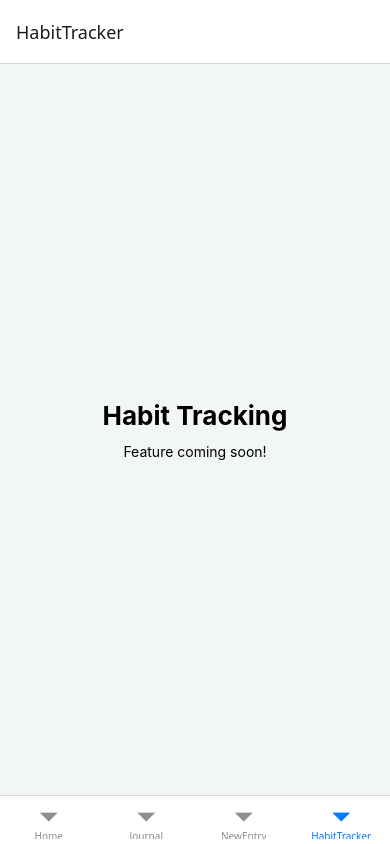
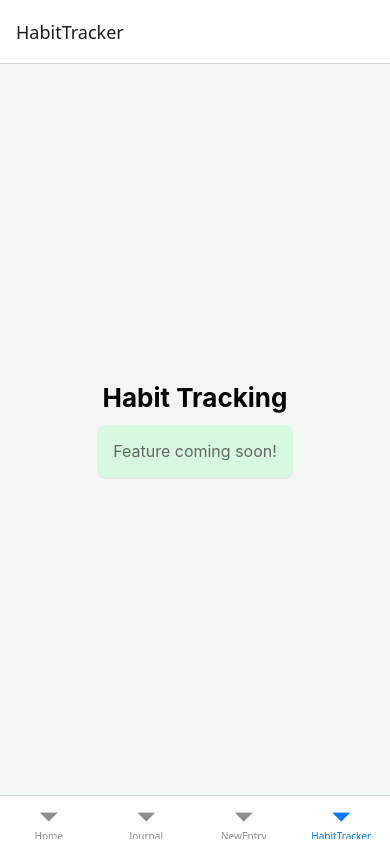
Before and after one commit to mxneo00/InnerBloom-Journal-app, a React Native app in the folder InnerBloom/: screen /HabitTracker in a window 390 px wide. Built offline with nearby package versions, Linux system fonts and the light colour scheme.

Commit message:
Swap some views to take a card style

```diff
--- a/InnerBloom/src/screens/HabitTrackerScreen.tsx
+++ b/InnerBloom/src/screens/HabitTrackerScreen.tsx
@@ -7,7 +7,9 @@ export default function HabitTrackerScreen() {
   return (
     <View style={styles.container}>
       <Text style={styles.title}>Habit Tracking</Text>
-      <Text>Feature coming soon!</Text>
+      <View style={styles.card}>
+        <Text style={styles.text}>Feature coming soon!</Text>
+      </View>
     </View>
   );
 }
--- a/InnerBloom/src/screens/JournalScreen.tsx
+++ b/InnerBloom/src/screens/JournalScreen.tsx
@@ -17,15 +17,17 @@ type Props = {
 
 export default function JournalScreen({ entries }: Props) {
   return (
-    <ScrollView contentContainerStyle={styles.entryContainer}>
+    <ScrollView contentContainerStyle={styles.container}>
       <Text style={styles.title}>Journal Entries</Text>
 
-      {entries.length === 0 && (
-        <Text style={styles.text}>No entries yet.</Text>
-      )}
+      <View style={styles.card}>
+        {entries.length === 0 && (
+          <Text style={styles.text}>No entries yet.</Text>
+        )}
+      </View>
 
       {entries.map((entry, index) => (
-        <View key={entry.id} style={styles.entryItem}>
+        <View key={entry.id} style={styles.card}>
           <Text style={styles.entryLabel}>Entry {index + 1}:</Text>
           <Text>{entry.content}</Text>
         </View>
--- a/InnerBloom/src/screens/NewEntryScreen.tsx
+++ b/InnerBloom/src/screens/NewEntryScreen.tsx
@@ -25,10 +25,9 @@ export default function NewEntryScreen({ entries, setEntries }: Props) {
 
   return (
     <View style={styles.container}>
+      <Text style={styles.title}>New Journal Entry</Text>
       {/* Make into a card element */}
-      <View style={styles.entryContainer}>
-        <Text style={styles.title}>New Journal Entry</Text>
-
+      <View style={styles.card}>
         <TextInput
           placeholder="Write something..."
           value={text}
@@ -36,11 +35,10 @@ export default function NewEntryScreen({ entries, setEntries }: Props) {
           multiline
           style={styles.input}
         />
-
-        <View style={styles.buttonContainer}>
+      </View>
+      <View style={styles.buttonContainer}>
           <Button title="Save Entry" onPress={handleSave} />
         </View>
-      </View>
     </View>
   );
 }
--- a/InnerBloom/src/styles/commonStyles.ts
+++ b/InnerBloom/src/styles/commonStyles.ts
@@ -15,11 +15,6 @@ export const styles = StyleSheet.create({
     shadowColor: '#577568',
     shadowOffset: { width: 0, height: 2 },
     shadowOpacity: 0.1,
-  },
-  entryContainer: {
-    flexGrow: 1,
-    padding: 16,
-    backgroundColor: '#fff',
   },
   title: {
     fontSize: 26,
```
